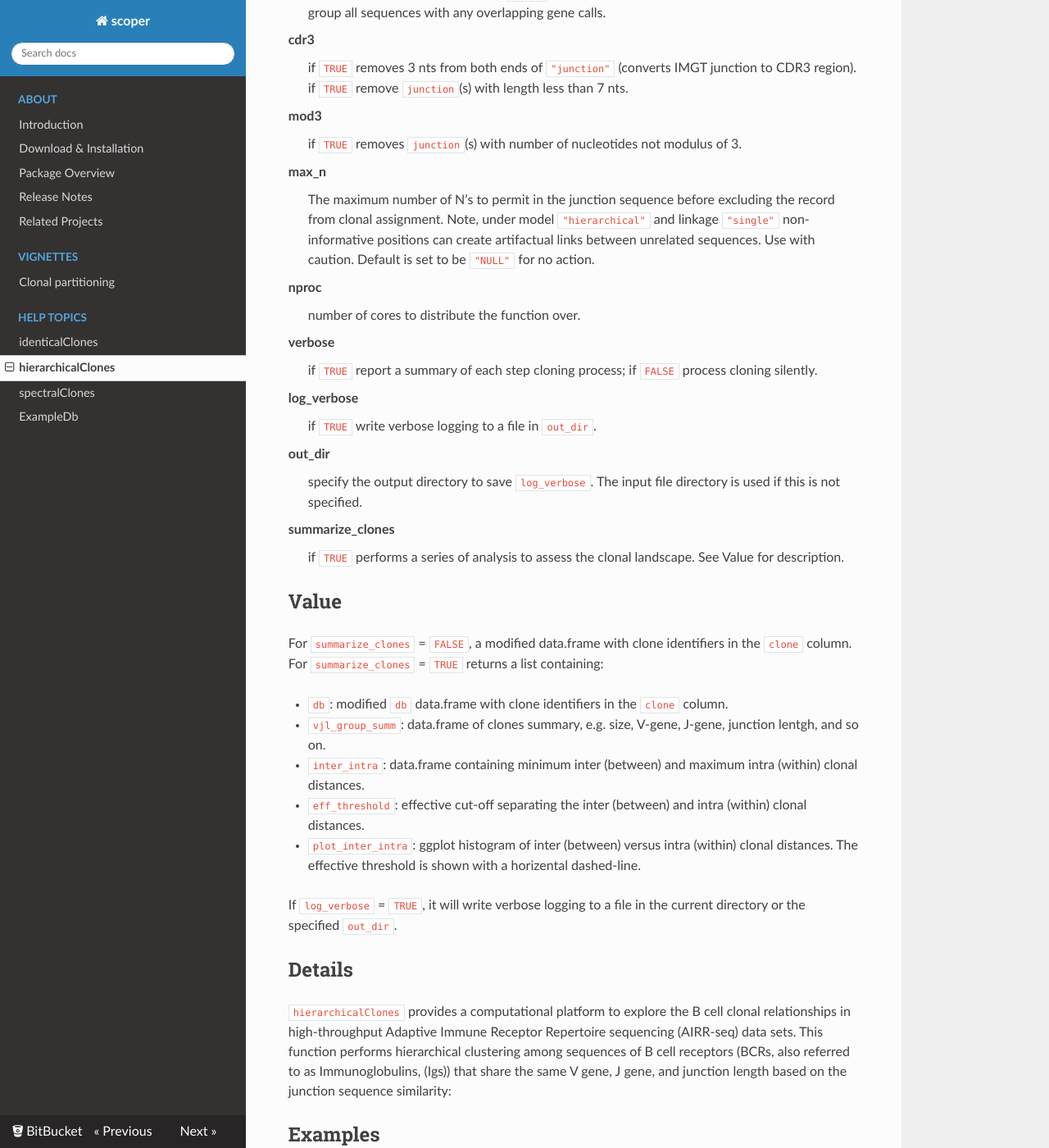
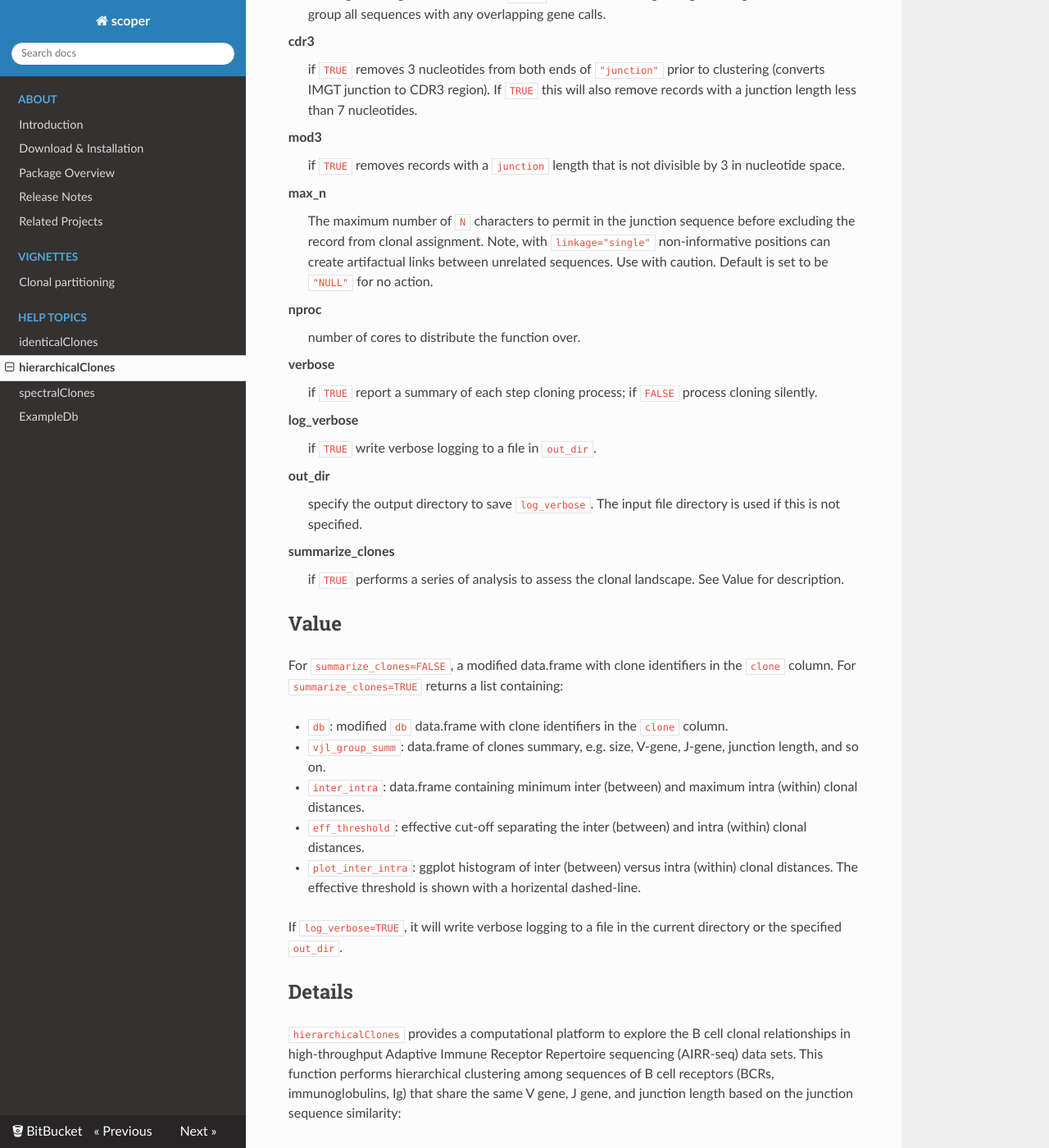
Before and after one commit to immcantation/scoper, an MkDocs documentation site: the page built from docs/topics/hierarchicalClones.md, in a window 1280 px wide and 1400 px high, scrolled down 1464 px. Shown: the whole window at 82% size. Built offline with MkDocs 1.6.1, drawn with Linux system fonts in a browser that asks for light colours; nearby versions of some CDN libraries; old or Windows-style settings are respelled for this version of MkDocs; some of the changed text lies outside the part shown.

Commit message:
Proof and rebuild docs.

````diff
--- a/docs/topics/hierarchicalClones.md
+++ b/docs/topics/hierarchicalClones.md
@@ -73,19 +73,21 @@ If `FALSE` the union of ambiguous gene assignments is used to
 group all sequences with any overlapping gene calls.
 
 cdr3
-:   if `TRUE` removes 3 nts from both ends of `"junction"`
-(converts IMGT junction to CDR3 region). if `TRUE` remove
-`junction`(s) with length less than 7 nts.
+:   if `TRUE` removes 3 nucleotides from both ends of `"junction"`
+prior to clustering (converts IMGT junction to CDR3 region).
+If `TRUE` this will also remove records with a junction length
+less than 7 nucleotides.
 
 mod3
-:   if `TRUE` removes `junction`(s) with number of nucleotides not
-modulus of 3.
+:   if `TRUE` removes records with a `junction` length that is not divisible by
+3 in nucleotide space.
 
 max_n
-:   The maximum number of N's to permit in the junction sequence before excluding the
-record from clonal assignment. Note, under model `"hierarchical"` and linkage
-`"single"` non-informative positions can create artifactual links between
-unrelated sequences. Use with caution. Default is set to be `"NULL"` for no action.
+:   The maximum number of `N` characters to permit in the junction sequence
+before excluding the record from clonal assignment. Note, with
+`linkage="single"` non-informative positions can create artifactual
+links between unrelated sequences. Use with caution.
+Default is set to be `"NULL"` for no action.
 
 nproc
 :   number of cores to distribute the function over.
@@ -111,12 +113,11 @@ See Value for description.
 Value
 -------------------
 
-For `summarize_clones` = `FALSE`, a modified data.frame with clone identifiers in the `clone` column.
-For `summarize_clones` = `TRUE` returns a list containing:
+For `summarize_clones=FALSE`, a modified data.frame with clone identifiers in the `clone` column.
+For `summarize_clones=TRUE` returns a list containing:
 
 + `db`:                   modified `db` data.frame with clone identifiers in the `clone` column.
-+ `vjl_group_summ`:       data.frame of clones summary, e.g. size, V-gene, J-gene, junction lentgh,
-and so on.
++ `vjl_group_summ`:       data.frame of clones summary, e.g. size, V-gene, J-gene, junction length, and so on.
 + `inter_intra`:          data.frame containing minimum inter (between) and maximum intra (within)
 clonal distances.
 + `eff_threshold`:        effective cut-off separating the inter (between) and intra (within) clonal
@@ -124,7 +125,7 @@ distances.
 + `plot_inter_intra`:     ggplot histogram of inter (between) versus intra (within) clonal distances. The
 effective threshold is shown with a horizental dashed-line.
 
-If `log_verbose` = `TRUE`, it will write verbose logging to a file in the current directory or
+If `log_verbose=TRUE`, it will write verbose logging to a file in the current directory or
 the specified `out_dir`.
 
 
@@ -134,7 +135,7 @@ Details
 `hierarchicalClones` provides a computational platform to explore the B cell clonal
 relationships in high-throughput Adaptive Immune Receptor Repertoire sequencing (AIRR-seq)
 data sets. This function performs hierarchical clustering among sequences of B cell receptors
-(BCRs, also referred to as Immunoglobulins, (Igs)) that share the same V gene, J gene, and junction length
+(BCRs, immunoglobulins, Ig) that share the same V gene, J gene, and junction length
 based on the junction sequence similarity:
 
 
@@ -143,9 +144,9 @@ Examples
 -------------------
 
 ```R
-results <- hierarchicalClones(ExampleDb, threshold = 0.15,
-method = "nt", linkage = "single",
-junction = "junction",
-v_call = "v_call", j_call = "j_call",
-summarize_clones = TRUE)
+results <- hierarchicalClones(ExampleDb, threshold=0.15,
+method="nt", linkage="single",
+junction="junction",
+v_call="v_call", j_call="j_call",
+summarize_clones=TRUE)
 ```
````
Also changed, not shown: other parts of docs/topics/hierarchicalClones.md (+4 -4 lines), docs/index.md (+7 -8 lines), docs/news.md (+2 -1 lines), docs/topics/identicalClones.md (+14 -13 lines), docs/topics/spectralClones.md (+15 -14 lines), docs/vignettes/Scoper-Vignette.md (+4 -4 lines), 3 other files.
